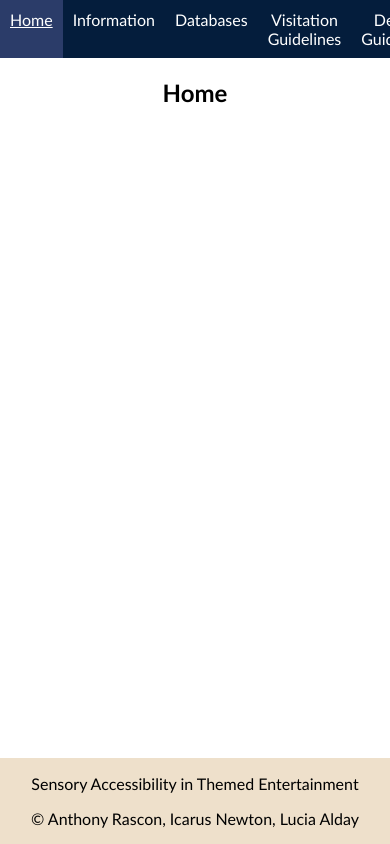
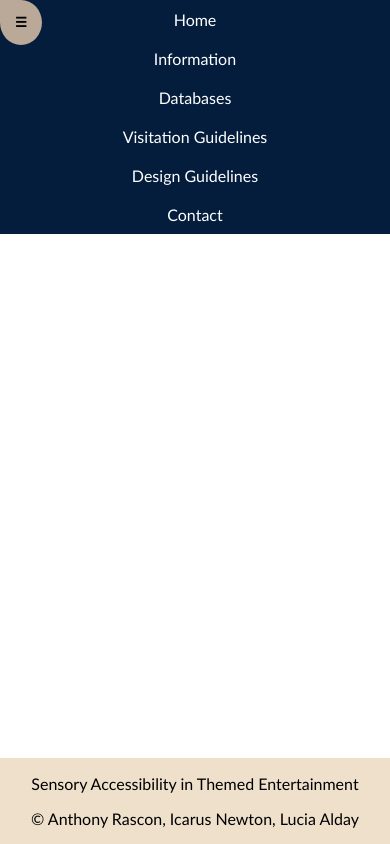
Before and after one commit to luciaalday/Sensory-Accessibility-in-Themed-Entertainment, a React (Vite) app in the folder client/: page / in a window 390 px wide. Built offline with nearby package versions, Linux system fonts and the light colour scheme.

Commit message:
Mobile menu compatibility

```diff
--- a/client/src/css/index.css
+++ b/client/src/css/index.css
@@ -17,8 +17,14 @@ main {
 article { flex: 1; }
 section { display: flex; }
 
-@media (width<=1080px) {
+@media (width<=920px) {
   section { flex-direction: column; }
+  nav { flex-direction: column; position: absolute }
+}
+
+@media (width>920px) {
+  .nav-button { display: none; }
+  .closed { max-height: 400px; }
 }
 
 nav {
@@ -28,6 +34,28 @@ nav {
   background-color: var(--ink-black);
   display: flex;
   color: white;
+  transition: 0.4s ease-in;
+  max-height: 400px;
+  overflow: hidden;
+}
+
+.closed { max-height: 0; }
+
+.nav-button {
+  position: absolute;
+  padding: 15px;
+  border-radius: 100%;
+  border-top-left-radius: 0;
+  top: 0;
+  left: 0;
+  border: none;
+  transition: 0.3s ease;
+  z-index: 1000;
+  background-color: var(--champagne-mist);
+}
+
+.nav-button:hover {
+  background-color: var(--khaki-beige);
 }
 
 .nav-link {
--- a/client/src/static/Nav.jsx
+++ b/client/src/static/Nav.jsx
@@ -1,8 +1,13 @@
+import { useState } from 'react';
 import { Link } from "react-router-dom";
 
 export default function Nav() {
+  const [open, setOpen] = useState(true);
+
   return (
-    <nav>
+    <>
+      <button className="nav-button" onClick={()=>setOpen(!open)} ><b>&#9776;</b></button>
+      <nav className={open ? '' : 'closed'}>
         <Link className="nav-link" to='/'>Home</Link>
         <Link className="nav-link" to='/info'>Information</Link>
         <Link className="nav-link" to='/view'>Databases</Link>
@@ -10,5 +15,6 @@ export default function Nav() {
         <Link className="nav-link" to='/design'>Design Guidelines</Link>
         <Link className="nav-link" to='/contact'>Contact</Link>
       </nav>
+    </>
   )
 }
```
Lines whose indentation alone changed are shown as unchanged.
